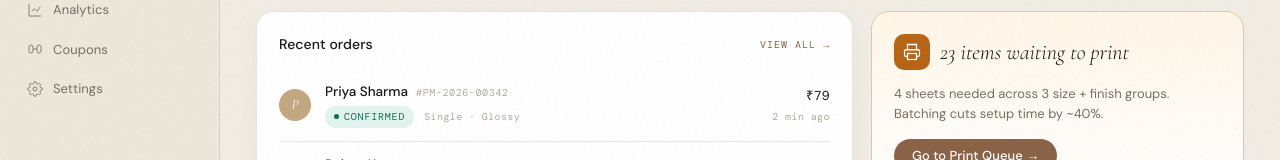
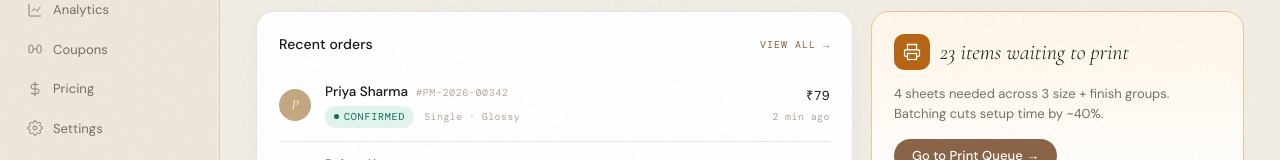
Before and after one commit to Aditya-Valand/Framepad, a Next.js app: page /admin in a window 1280 px wide. Shown: the part 258-418 px from the top of the page. Built offline with nearby package versions, Linux system fonts and the light colour scheme; a web font is replaced by a local one.

Commit message:
feat: Wrap DesignsPage in Suspense for improved loading experience and add Pricing icon to AdminSidebar

```diff
--- a/src/app/designs/page.tsx
+++ b/src/app/designs/page.tsx
@@ -46,7 +46,15 @@ const PILLS = [
   { label: 'Ordered', filter: 'ordered' },
 ];
 
-export default function DesignsPage() {
+export default function DesignsPageWrapper() {
+  return (
+    <Suspense fallback={<div style={{ height: '100vh', display: 'flex', alignItems: 'center', justifyContent: 'center', background: '#EDE6DC' }}><div className="animate-spin rounded-full h-8 w-8 border-2 border-[#8B6F5C] border-t-transparent" /></div>}>
+      <DesignsPage />
+    </Suspense>
+  );
+}
+
+function DesignsPage() {
   const { user, loading: authLoading } = useAuth();
   const router = useRouter();
   const searchParams = useSearchParams();
--- a/src/components/admin/AdminSidebar.tsx
+++ b/src/components/admin/AdminSidebar.tsx
@@ -34,6 +34,11 @@ const NAV_ITEMS = [
     href: '/admin/coupons',
     label: 'Coupons',
     icon: <svg width="16" height="16" viewBox="0 0 24 24" fill="none" stroke="currentColor" strokeWidth="1.5"><path d="M3 9a3 3 0 016 0v6a3 3 0 01-6 0V9zM15 9a3 3 0 016 0v6a3 3 0 01-6 0V9zM9 12h6"/></svg>,
+  },
+  {
+    href: '/admin/pricing',
+    label: 'Pricing',
+    icon: <svg width="16" height="16" viewBox="0 0 24 24" fill="none" stroke="currentColor" strokeWidth="1.5"><path d="M12 1v22M17 5H9.5a3.5 3.5 0 000 7h5a3.5 3.5 0 010 7H6"/></svg>,
   },
   {
     href: '/admin/settings',
```
